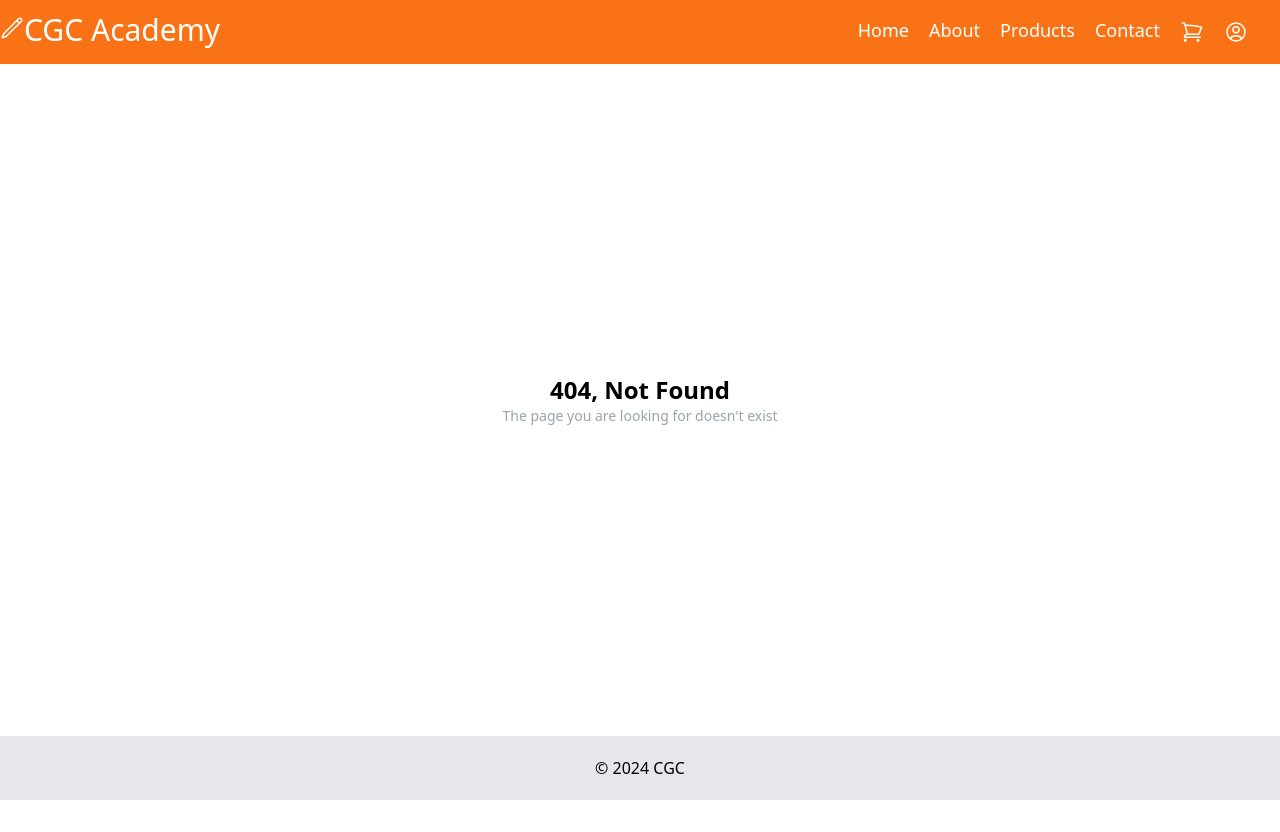
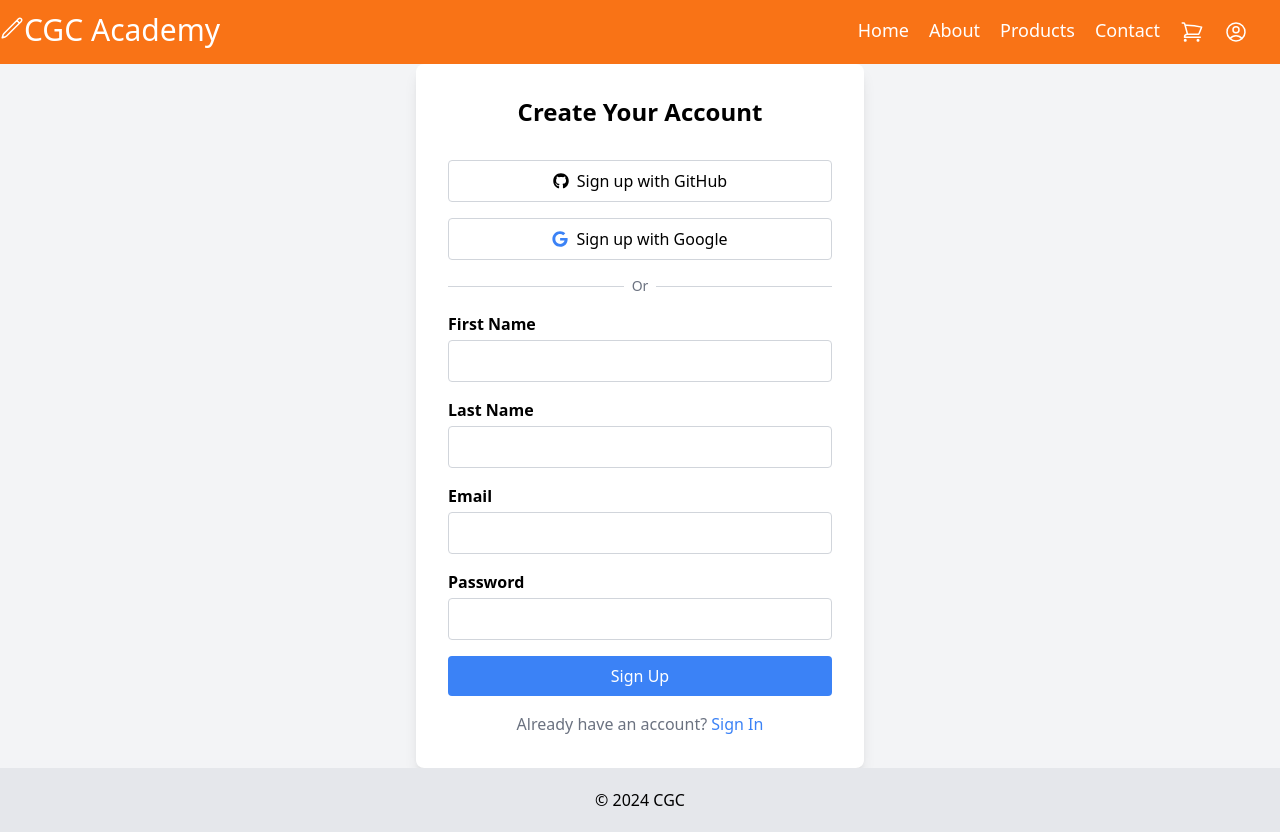
Before and after one commit to Rizwanishere/cgc-react, a React (Vite) app: page /signup in a window 1280 px wide. Before the commit this address had no page. Before the commit the page ends 800 px from the top, so only its background shows below. Built offline with nearby package versions, Linux system fonts and the light colour scheme.

Commit message:
Added Signup page

```diff
--- a/src/MainApp.jsx
+++ b/src/MainApp.jsx
@@ -9,6 +9,7 @@ import Login from "./User/Login";
 import ProductList from "./Product/ProductList";
 import ProductDetail from "./Product/ProductDetail";
 import NewProduct from "./Product/NewProduct";
+import Signup from "./User/Signup";
 
 function MainApp() {
   return (
@@ -21,6 +22,7 @@ function MainApp() {
         <Route path="/products/:id" element={<ProductDetail />} />
         <Route path="/products/new" element={<NewProduct/>}></Route>
         <Route path="/login" element={<Login />} />
+        <Route path="/signup" element={<Signup/>} />
 
         <Route path="*" element={<NotFound />} />
       </Routes>
--- /dev/null
+++ b/src/User/Signup.jsx
@@ -0,0 +1,182 @@
+import React, { useState } from "react";
+import myAxios from "../util/axios";
+import { Link, useNavigate } from "react-router-dom";
+import Error from "../util/Error";
+import ShouldRender from "../util/ShouldRender";
+import { FaGithub, FaGoogle } from "react-icons/fa";
+
+function Signup() {
+  const [user, setUser] = useState({
+    firstName: "",
+    lastName: "",
+    email: "",
+    password: "",
+  });
+  const [errors, setErrors] = useState({});
+  const [submitError, setSubmitError] = useState(false);
+  const [submitErrorMessage, setSubmitErrorMessage] = useState("");
+  const navigate = useNavigate();
+
+  const validateInput = (name, value) => {
+    let errorMsg = "";
+
+    if (name === "firstName" || name === "lastName") {
+      if (!value) {
+        errorMsg = "This field is required";
+      } else if (value.length < 3) {
+        errorMsg = "Must be at least 3 characters";
+      }
+    }
+
+    if (name === "email") {
+      const emailPattern = /^[^\s@]+@[^\s@]+\.[^\s@]+$/;
+      if (!value) {
+        errorMsg = "This field is required";
+      } else if (!emailPattern.test(value)) {
+        errorMsg = "Invalid email address";
+      }
+    }
+
+    if (name === "password") {
+      if (!value) {
+        errorMsg = "This field is required";
+      } else if (value.length < 6) {
+        errorMsg = "Must be at least 6 characters";
+      }
+    }
+
+    setErrors((prevErrors) => ({ ...prevErrors, [name]: errorMsg }));
+  };
+
+  const onInputChange = (evt) => {
+    const { name, value } = evt.target;
+    setUser({ ...user, [name]: value });
+    validateInput(name, value);
+  };
+
+  const onSignup = async (evt) => {
+    evt.preventDefault();
+    try {
+      const path = "/users/signup";
+      await myAxios().post(path, user);
+      navigate("/login");
+    } catch (error) {
+      setSubmitError(true);
+      setSubmitErrorMessage(error.response?.data || "Internal Server Error");
+    }
+  };
+
+  const isFormValid = () => {
+    return Object.values(errors).every((error) => !error) &&
+           Object.values(user).every((value) => value);
+  };
+
+  return (
+    <div className="flex items-center justify-center bg-gray-100">
+      <div className="bg-white p-8 rounded-lg shadow-lg w-full max-w-md">
+        <ShouldRender when={submitError}>
+          <Error msg={submitErrorMessage} />
+        </ShouldRender>
+        <h1 className="font-bold text-2xl mb-8 text-center">Create Your Account</h1>
+
+        <div className="flex flex-col space-y-4 mb-4">
+          <button className="flex items-center justify-center bg-white text-black border border-gray-300 px-4 py-2 rounded focus:outline-none">
+            <FaGithub className="mr-2" /> Sign up with GitHub
+          </button>
+          <button className="flex items-center justify-center bg-white text-black border border-gray-300 px-4 py-2 rounded focus:outline-none">
+            <FaGoogle className="mr-2 text-blue-500" /> Sign up with Google
+          </button>
+        </div>
+
+        <div className="relative my-4">
+          <div className="absolute inset-0 flex items-center">
+            <div className="w-full border-t border-gray-300"></div>
+          </div>
+          <div className="relative flex justify-center text-sm">
+            <span className="px-2 bg-white text-gray-500">Or</span>
+          </div>
+        </div>
+
+        <form onSubmit={onSignup}>
+          <div className="mb-4">
+            <label className="block mb-1 font-semibold">First Name</label>
+            <input
+              name="firstName"
+              type="text"
+              value={user.firstName}
+              onChange={onInputChange}
+              className="block border border-gray-300 w-full rounded p-2"
+              required
+            />
+            <ShouldRender when={errors.firstName}>
+              <div className="text-sm text-red-500 mt-1">{errors.firstName}</div>
+            </ShouldRender>
+          </div>
+
+          <div className="mb-4">
+            <label className="block mb-1 font-semibold">Last Name</label>
+            <input
+              name="lastName"
+              type="text"
+              value={user.lastName}
+              onChange={onInputChange}
+              className="block border border-gray-300 w-full rounded p-2"
+              required
+            />
+            <ShouldRender when={errors.lastName}>
+              <div className="text-sm text-red-500 mt-1">{errors.lastName}</div>
+            </ShouldRender>
+          </div>
+
+          <div className="mb-4">
+            <label className="block mb-1 font-semibold">Email</label>
+            <input
+              name="email"
+              type="email"
+              value={user.email}
+              onChange={onInputChange}
+              className="block border border-gray-300 w-full rounded p-2"
+              required
+            />
+            <ShouldRender when={errors.email}>
+              <div className="text-sm text-red-500 mt-1">{errors.email}</div>
+            </ShouldRender>
+          </div>
+
+          <div className="mb-4">
+            <label className="block mb-1 font-semibold">Password</label>
+            <input
+              name="password"
+              type="password"
+              value={user.password}
+              onChange={onInputChange}
+              className="block border border-gray-300 w-full rounded p-2"
+              required
+            />
+            <ShouldRender when={errors.password}>
+              <div className="text-sm text-red-500 mt-1">{errors.password}</div>
+            </ShouldRender>
+          </div>
+
+          <div className="mb-4">
+            <button
+              type="submit"
+              className="w-full bg-blue-500 hover:bg-blue-600 text-white py-2 rounded focus:outline-none"
+              disabled={!isFormValid()}
+            >
+              Sign Up
+            </button>
+          </div>
+        </form>
+
+        <div className="text-center mt-4">
+          <p className="text-gray-500">
+            Already have an account? <Link href="/login" className="text-blue-500">Sign In</Link>
+          </p>
+        </div>
+      </div>
+    </div>
+  );
+}
+
+export default Signup;
```
